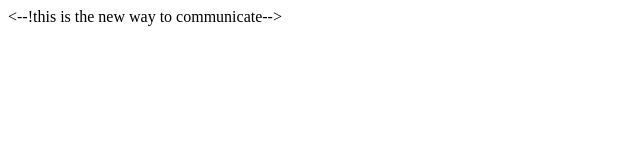
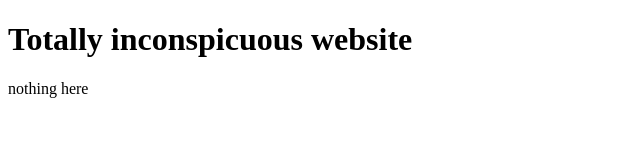
Before and after one commit to MShelCRVA/CRVA, a plain HTML site: page index.html in a window 1280 px wide. Shown: the whole page, without its empty margins (0-640 px from the left). Drawn offline with Linux system fonts and the light colour scheme.

Commit message:
Update index.html

```diff
--- a/index.html
+++ b/index.html
@@ -1,4 +1,8 @@
 <!DOCTYPE html>
 <html>
-<--!this is the new way to communicate-->
+<!--this is the new way to communicate -T -->
+<!--lets talk using this -T -->
+  <body>
+    <h1> Totally inconspicuous website </h1>
+    <p> nothing here </p>
 </html>
```
